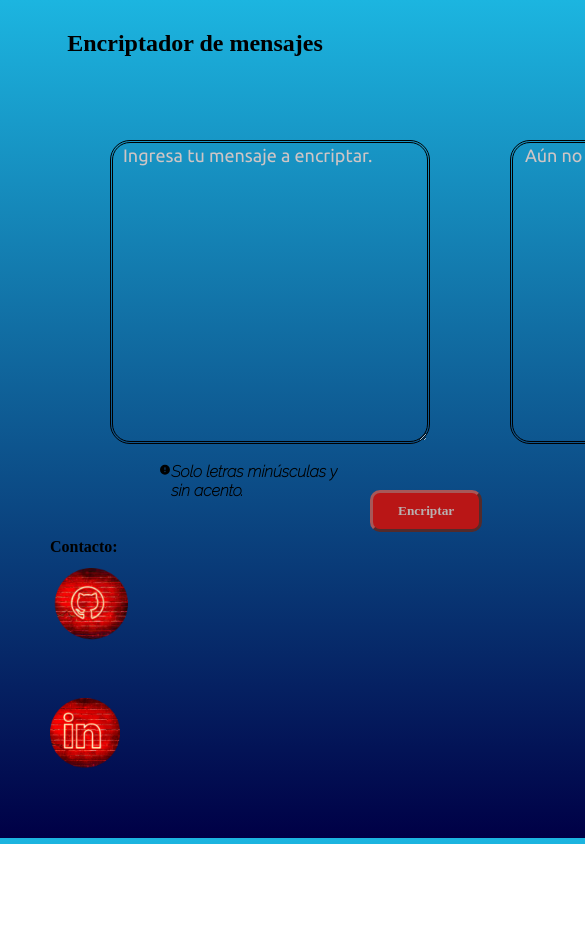
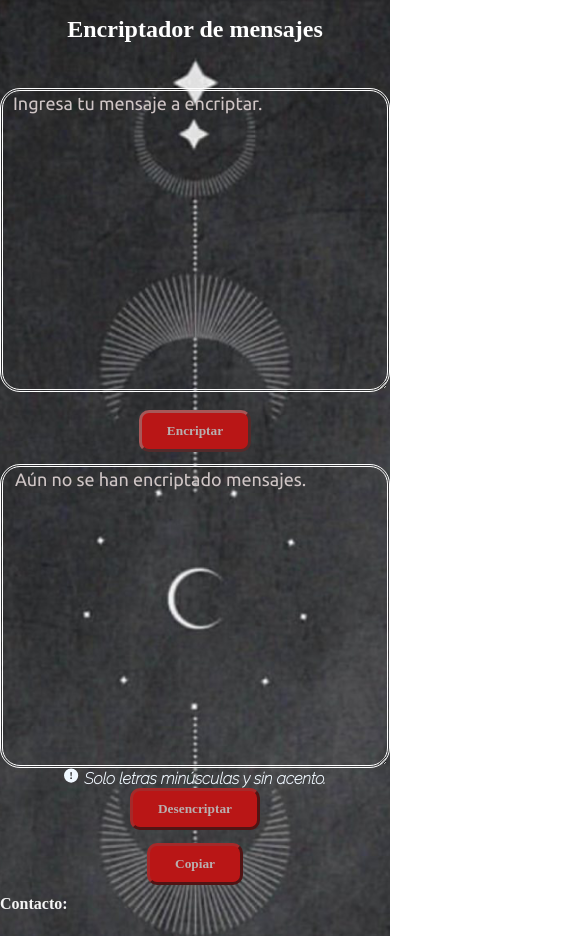
Before and after one commit to RodriguezAndress/Encriptador-de-Mensajes, a plain HTML site: page index.htm in a window 390 px wide. Shown: the top 936 px of the page, 585 px wide, since content can reach past the window. Before the commit the page ends 844 px from the top, so only its background shows below. Drawn offline with Linux system fonts and the light colour scheme; a web font is replaced by a local one.

Commit message:
Add files via upload

```diff
--- a/style.css
+++ b/style.css
@@ -6,7 +6,7 @@ main{
     display:flex;
 }
 #fondo{
-    background:  linear-gradient( #1cb5e0, #000046);
+    background: linear-gradient(90deg, rgba(82,75,185,1) 0%, rgba(180,76,134,1) 28%, rgba(17,175,235,1) 80%);/*linear-gradient(90deg, rgba(2,0,36,1) 0%, rgba(163,39,108,1) 37%, rgba(0,212,255,1) 100%); /*radial-gradient(circle at 50% 50%, #c541e4 0, #8f32c4 16.67%, #58219e 33.33%, #1a0d73 50%, #000048 66.67%, #000026 83.33%, #000004 100%);*/
     background-size:cover;
 }
 .contenedor{
@@ -25,6 +25,7 @@ main{
     font-family: "Aboreto";
     justify-content: center;
     display: inline-flex;
+
 
 }
 ::placeholder{
@@ -64,6 +65,7 @@ p{
     margin: 342px 50px 20px 130px;
     font-family: "Raleway";
     font-weight: bold;
+    color:aliceblue;
 
 }
  .encriptar{
@@ -125,6 +127,7 @@ aside{
     font-family: "Aboreto";
     font-weight: bold;
     margin: 10px 50px 20px 0px;
+    color: whitesmoke;
 }
 .red1{
     height: 70px;
@@ -153,3 +156,126 @@ aside{
     width: 70px;
     height: 70px;
 }
+@media screen and (max-width: 960px){
+    #fondo{
+        height: 0;
+        width: 100%;
+    }
+    .contenedor{
+        padding: 0;
+        width: 100%;
+    }
+    .cabecera{
+        text-align: center;
+        position: absolute;
+        height: 0;
+    }
+    .titulo{
+        position:absolute;
+    }
+    main{
+        margin: 0;
+        padding: 0;
+    }
+    main, .primerC, .segundoC{
+        margin-top: 4em;
+        margin-left: 0;
+        display: inline-block;
+        width: 100%;
+    }
+    p{
+        display: inline-block;
+        position: relative;
+        margin: 0;
+    }
+    main, .encriptar{
+        margin: 0 0 3em 0;
+        display: grid;
+        align-items: center;
+        justify-items: center;
+
+    }
+    main,  .desencriptar{
+        margin: 0 0 0 0;
+        position: unset;
+        display: grid;
+        align-items: center;
+        /*justify-content: space-between;*/
+        justify-items: center;
+    }
+    main, .copiar{
+        margin: 1em 0 0 0;
+        position: relative;
+        display: grid;
+        justify-items: center;
+    }
+    aside{
+        padding: 0;
+    }
+
+}
+
+
+@media screen and (max-width: 540px) {
+    #fondo{
+        height: 0;
+        width: 100%;
+        background-image: url(imagenes/bg.png);
+        background-position:center;
+    }
+    .contenedor{
+        padding: 0;
+        width: 100%;
+    }
+    .cabecera{
+        text-align: center;
+        position: absolute;
+        height: 0;
+    }
+    .titulo{
+        position:absolute;
+        color: white;
+    }
+    main{
+        margin: 0;
+        padding: 0;
+    }
+    main, .primerC, .segundoC{
+        margin-top: 4em;
+        margin-left: 0;
+        border-color: white;
+        display: block;
+        width: 100%;
+        color: antiquewhite;
+    }
+    p{
+        display: inline-block;
+        position: relative;
+        margin: 0;
+    }
+    main, .encriptar{
+        margin: 0 0 3em 0;
+        display: grid;
+        align-items: center;
+        justify-items: center;
+
+    }
+    main,  .desencriptar{
+        margin: 0 0 0 0;
+        position: unset;
+        display: grid;
+        align-items: center;
+        justify-content: space-between;
+        justify-items: start;
+    }
+    main, .copiar{
+        margin: 1em 0 0 0;
+        position: relative;
+        display: grid;
+        justify-items: center;
+    }
+    aside{
+        padding: 0;
+    }
+
+}
```
Also changed, not shown: imagenes/bg.jpg (added), imagenes/bg.png (added).
